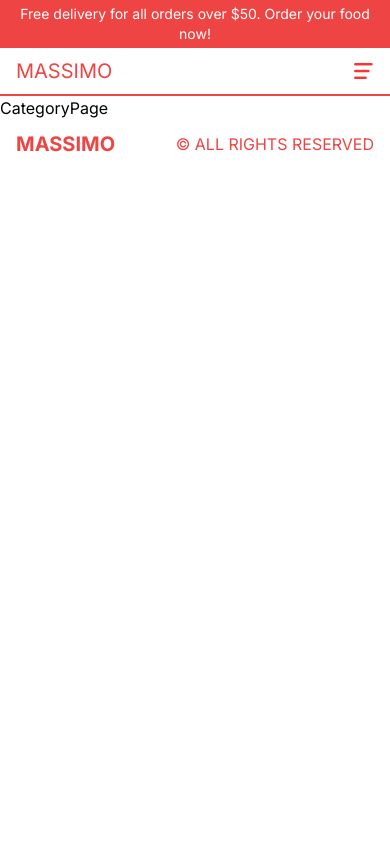
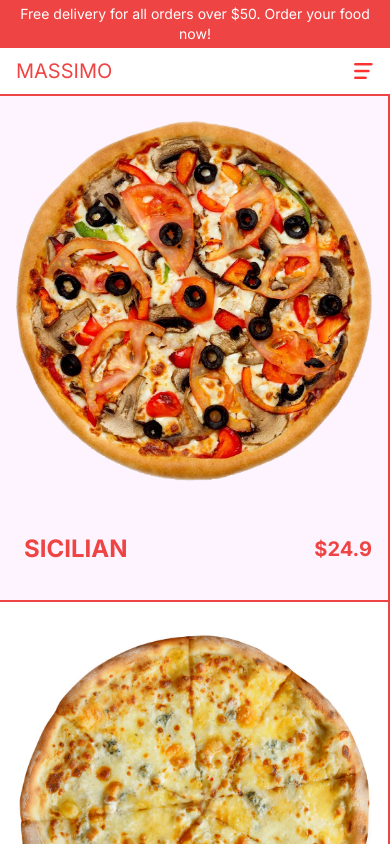
Before and after one commit to jay-rt/restaurant, a Next.js app: page /menu/burgers in a window 390 px wide. Shown: the top 844 px of the page. Built offline with nearby package versions, Linux system fonts and the light colour scheme.

Commit message:
created category pages

```diff
--- a/src/app/menu/[category]/page.tsx
+++ b/src/app/menu/[category]/page.tsx
@@ -1,5 +1,42 @@
+import { pizzas } from "@/data";
+import Image from "next/image";
+import Link from "next/link";
+
 const CategoryPage = () => {
-  return <div>CategoryPage</div>;
+  return (
+    <main className="flex flex-wrap text-red-500">
+      {pizzas.map((item) => (
+        //SINGLE ITEM
+        <Link
+          href={`/products/${item.id}`}
+          key={item.id}
+          className="w-full h-[60vh] p-4 flex flex-wrap border-b-2 border-r-2 border-red-500 sm:w-1/2 lg:w-1/3 odd:bg-fuchsia-50 group"
+        >
+          {/* IMAGE CONTAINER */}
+          <div className="relative w-full h-[80%]">
+            <Image
+              src={item.img}
+              alt=""
+              fill
+              sizes="(max-width: 639px) 100vw, (max-width: 1023px) 50vw, (min-width: 1024px) 33.33vw"
+              className="object-contain"
+            />
+          </div>
+          {/* TEXT CONTIANER */}
+          <div className="w-full flex-between font-bold">
+            <h1 className="text-2xl uppercase p-2">{item.title}</h1>
+            <h2 className="group-hover:hidden text-xl">${item.price}</h2>
+            <button
+              type="button"
+              className="hidden group-hover:block bg-red-500 text-white p-2 rounded-md"
+            >
+              Add to Cart
+            </button>
+          </div>
+        </Link>
+      ))}
+    </main>
+  );
 };
 
 export default CategoryPage;
--- a/src/app/menu/page.tsx
+++ b/src/app/menu/page.tsx
@@ -34,7 +34,6 @@
           </div>
         </Link>
       ))}
-      <div></div>
     </main>
   );
 };
--- a/src/data.ts
+++ b/src/data.ts
@@ -203,6 +203,136 @@
   },
 ];
 
+//PIZZAS
+export const pizzas: Products = [
+  {
+    id: 1,
+    title: "Sicilian",
+    desc: "Ignite your taste buds with a fiery combination of spicy pepperoni, jalapeños, crushed red pepper flakes, and melted mozzarella cheese, delivering a kick with every bite.",
+    img: "/temporary/p1.png",
+    price: 24.9,
+    options: [
+      {
+        title: "Small",
+        additionalPrice: 0,
+      },
+      {
+        title: "Medium",
+        additionalPrice: 4,
+      },
+      {
+        title: "Large",
+        additionalPrice: 6,
+      },
+    ],
+  },
+  {
+    id: 2,
+    title: "Mediterranean Delight",
+    desc: "Embark on a culinary journey with this Mediterranean-inspired creation, featuring zesty feta cheese, Kalamata olives, sun-dried tomatoes, and a sprinkle of oregano.",
+    img: "/temporary/p8.png",
+    price: 32.9,
+    options: [
+      {
+        title: "Small",
+        additionalPrice: 0,
+      },
+      {
+        title: "Medium",
+        additionalPrice: 4,
+      },
+      {
+        title: "Large",
+        additionalPrice: 6,
+      },
+    ],
+  },
+  {
+    id: 3,
+    title: "Bella Napoli",
+    desc: "A classic Italian delight featuring a thin, crispy crust, tangy tomato sauce, fresh mozzarella, and a medley of aromatic herbs topped with lettuce, tomatoes, and a dollop of tangy mayo.",
+    img: "/temporary/p3.png",
+    price: 26.9,
+    options: [
+      {
+        title: "Small",
+        additionalPrice: 0,
+      },
+      {
+        title: "Medium",
+        additionalPrice: 4,
+      },
+      {
+        title: "Large",
+        additionalPrice: 6,
+      },
+    ],
+  },
+  {
+    id: 4,
+    title: "Pesto Primavera",
+    desc: "A classic Italian delight featuring a thin, crispy crust, tangy tomato sauce, fresh mozzarella, and a medley of aromatic herbs topped with lettuce, tomatoes, and a dollop of tangy mayo.",
+    img: "/temporary/p10.png",
+    price: 28.9,
+    options: [
+      {
+        title: "Small",
+        additionalPrice: 0,
+      },
+      {
+        title: "Medium",
+        additionalPrice: 4,
+      },
+      {
+        title: "Large",
+        additionalPrice: 6,
+      },
+    ],
+  },
+  {
+    id: 5,
+    title: "Veggie Supreme",
+    desc: "A classic Italian delight featuring a thin, crispy crust, tangy tomato sauce, fresh mozzarella, and a medley of aromatic herbs topped with lettuce, tomatoes, and a dollop of tangy mayo.",
+    img: "/temporary/p11.png",
+    price: 24.9,
+    options: [
+      {
+        title: "Small",
+        additionalPrice: 0,
+      },
+      {
+        title: "Medium",
+        additionalPrice: 4,
+      },
+      {
+        title: "Large",
+        additionalPrice: 6,
+      },
+    ],
+  },
+  {
+    id: 6,
+    title: "Four Cheese Fantasy",
+    desc: "Experience pure cheesy bliss with a melty blend of mozzarella, cheddar, provolone, and Parmesan cheeses, creating a rich and indulgent pizza experience.",
+    img: "/temporary/p12.png",
+    price: 22.9,
+    options: [
+      {
+        title: "Small",
+        additionalPrice: 0,
+      },
+      {
+        title: "Medium",
+        additionalPrice: 4,
+      },
+      {
+        title: "Large",
+        additionalPrice: 6,
+      },
+    ],
+  },
+];
+
 //MENU
 
 type MenuItem = {
```
